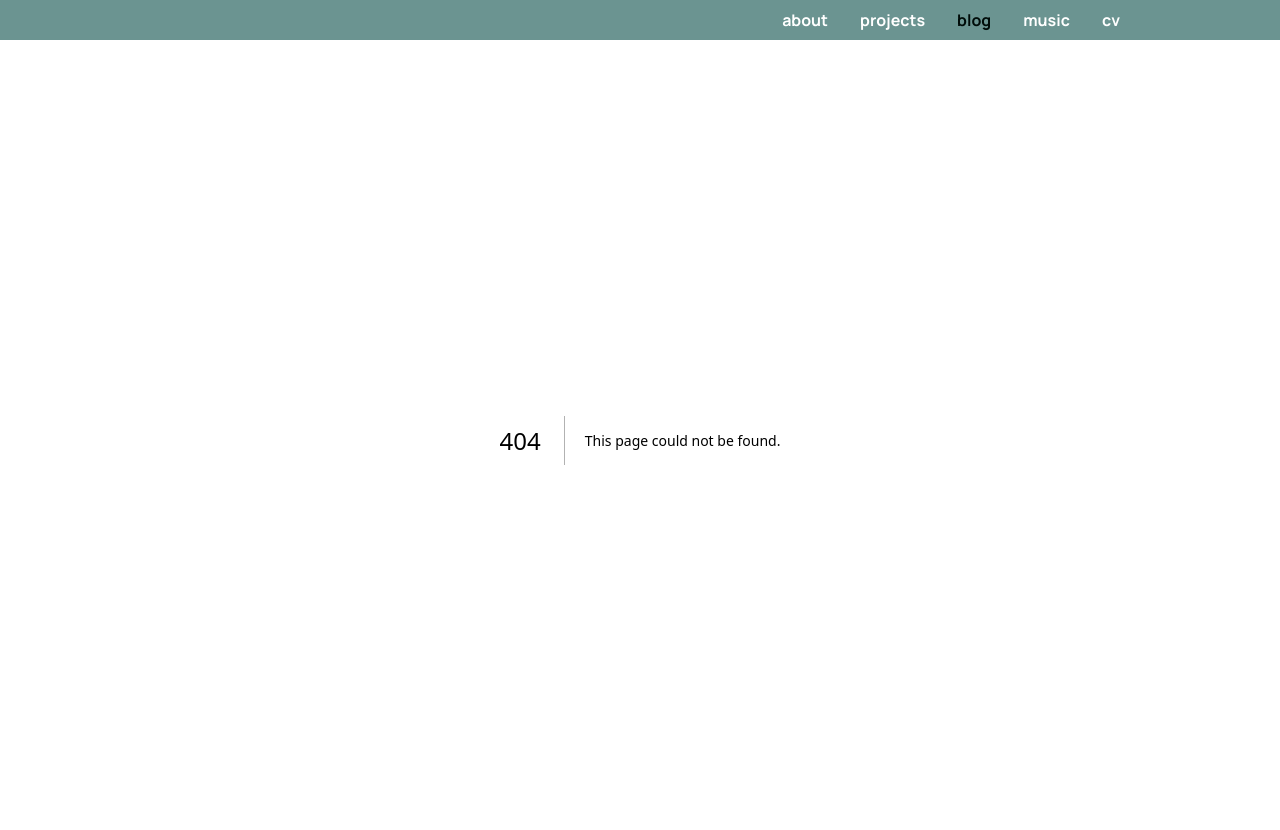
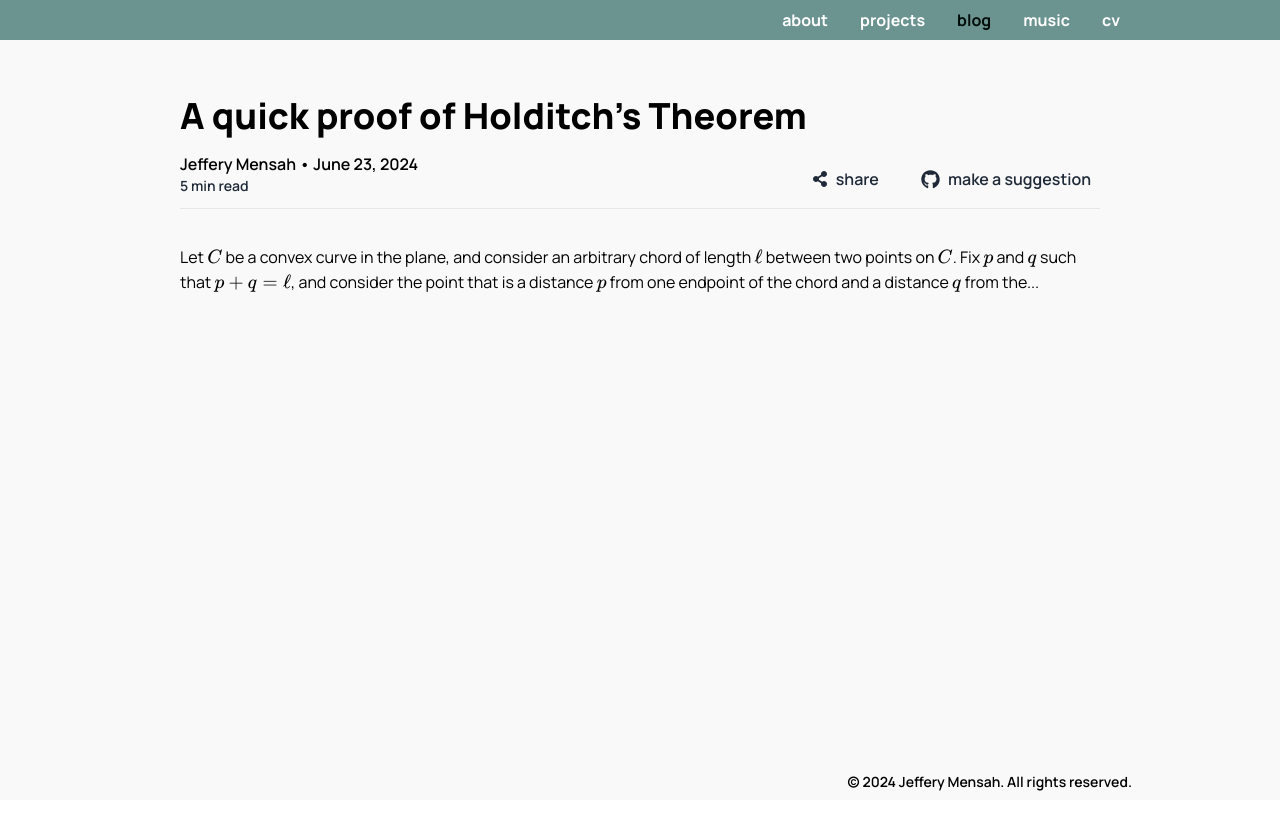
Before and after one commit to mensah-j/portfolio, a Next.js app: page /blog/a-quick-proof-of-holditchs-theorem in a window 1280 px wide. Before the commit this address had no page. Shown: the top 830 px of the page. After the commit the page ends 800 px from the top, so only its background shows below. Built offline with nearby package versions, Linux system fonts and the light colour scheme.

Commit message:
feat: add blog post page

```diff
--- /dev/null
+++ b/src/app/blog/[id]/_components/SectionPost/PostHeading.tsx
@@ -0,0 +1,48 @@
+import { formatDate, parseISO } from "date-fns";
+import Markdown from "react-markdown";
+import rehypeKatex from "rehype-katex";
+import rehypeRaw from "rehype-raw";
+import remarkMath from "remark-math";
+import { PostOptions } from "./PostOptions";
+
+export interface PostHeadingProps {
+  title: string;
+  author: string;
+  date: string;
+  length: string;
+}
+
+export function PostHeading(props: PostHeadingProps) {
+  return (
+    <div className="flex flex-col gap-4 pt-5 w-full">
+      <h1 className="text-4xl font-extrabold pt-5">
+        <Markdown
+          remarkPlugins={[remarkMath]}
+          rehypePlugins={[
+            () =>
+              rehypeKatex({
+                macros: {
+                  "\\abs": "|#1|",
+                },
+              }),
+            rehypeRaw,
+          ]}
+        >
+          {props.title}
+        </Markdown>
+      </h1>
+      <div className="flex flex-row justify-between items-end border-b pb-3">
+        <div className="flex flex-col shrink-0 font-semibold ">
+          <span>
+            {props.author} • {formatDate(parseISO(props.date), "MMMM d, yyyy")}
+          </span>
+          <span className="text-sm text-gray-800 font-semibold">
+            {props.length} read
+          </span>
+        </div>
+
+        <PostOptions />
+      </div>
+    </div>
+  );
+}
--- /dev/null
+++ b/src/app/blog/[id]/_components/SectionPost/PostOptions.tsx
@@ -0,0 +1,31 @@
+"use client";
+
+import { ShareDialog } from "@/app/_components/ShareDialog";
+import { useState } from "react";
+import { FaGithub, FaShareAlt } from "react-icons/fa";
+
+export function PostOptions() {
+  const [open, setOpen] = useState(false);
+  return (
+    <div className="w-full flex flex-row items-center justify-end gap-6 font-semibold">
+      <button
+        onClick={() => setOpen(true)}
+        className="flex flex-row items-center justify-center gap-2 text-gray-800 cursor-pointer hover:bg-[#bfd6d0] p-2 sm:pr-[9px] sm:pl-[9px] sm:pt-[5px] sm:pb-[5px] rounded-full"
+      >
+        <FaShareAlt size={16} />
+        share
+      </button>
+      <a
+        href="https://github.com/mensah-j/portfolio/discussions/new?category=general"
+        target="_blank"
+        rel="noopener noreferrer"
+        className="flex flex-row items-center gap-2 text-gray-800 cursor-pointer hover:bg-[#bfd6d0] p-2 sm:pr-[9px] sm:pl-[9px] sm:pt-[5px] sm:pb-[5px] rounded-full"
+      >
+        <FaGithub size={19} />
+        make a suggestion
+      </a>
+
+      <ShareDialog open={open} setOpen={setOpen} />
+    </div>
+  );
+}
--- /dev/null
+++ b/src/app/blog/[id]/_components/SectionPost/SectionPost.tsx
@@ -0,0 +1,38 @@
+import { Section } from "@/app/_components/Section";
+import Markdown from "react-markdown";
+import rehypeKatex from "rehype-katex";
+import rehypeRaw from "rehype-raw";
+import remarkMath from "remark-math";
+import { PostHeading } from "./PostHeading";
+
+export interface SectionPostProps {
+  title: string;
+  author: string;
+  date: string;
+  length: string;
+  content: string;
+}
+
+export function SectionPost(props: SectionPostProps) {
+  return (
+    <Section background="#f9f9f9" className="!pl-10 !pr-10" last>
+      <PostHeading {...props} />
+      <div className="pt-5">
+        <Markdown
+          remarkPlugins={[remarkMath]}
+          rehypePlugins={[
+            () =>
+              rehypeKatex({
+                macros: {
+                  "\\abs": "|#1|",
+                },
+              }),
+            rehypeRaw,
+          ]}
+        >
+          {props.content}
+        </Markdown>
+      </div>
+    </Section>
+  );
+}
--- /dev/null
+++ b/src/app/blog/[id]/_components/SectionPost/index.ts
@@ -0,0 +1,3 @@
+import { SectionPost } from "./SectionPost";
+
+export { SectionPost };
--- /dev/null
+++ b/src/app/blog/[id]/page.tsx
@@ -0,0 +1,38 @@
+import posts from "@lib/posts";
+
+import { notFound } from "next/navigation";
+import { getPost } from "./post";
+import { SectionPost } from "./_components/SectionPost";
+import { Footer } from "@/app/_components/Footer";
+
+interface PageProps {
+  params: {
+    id: string;
+  };
+}
+
+export function generateStaticParams() {
+  return posts.all.map((post) => ({
+    id: post.id,
+  }));
+}
+
+export default async function Page(props: PageProps) {
+  const currentPost = posts.get(props.params.id);
+  if (!currentPost) {
+    notFound();
+  }
+
+  return (
+    <main className="flex flex-col items-center grow">
+      <SectionPost
+        title={currentPost.title}
+        author="Jeffery Mensah"
+        date={currentPost.date}
+        length={currentPost.length}
+        content={await getPost(props.params.id)}
+      />
+      <Footer className="bg-[#f9f9f9]" />
+    </main>
+  );
+}
--- /dev/null
+++ b/src/app/blog/[id]/post.ts
@@ -0,0 +1,14 @@
+"use server";
+
+import { readFileSync } from "fs";
+import matter from "gray-matter";
+import path from "path";
+
+const postDirectory = path.join(process.cwd(), "posts");
+
+export async function getPost(id: string) {
+  const fullPath = path.join(postDirectory, `${id}.md`);
+  const fileContents = readFileSync(fullPath, "utf8");
+
+  return Promise.resolve(matter(fileContents).content);
+}
--- a/src/app/music/[id]/page.tsx
+++ b/src/app/music/[id]/page.tsx
@@ -3,6 +3,7 @@ import music from "@lib/music";
 import { MusicGallery } from "../_components/MusicGallery";
 import { SectionVideo } from "./_components/SectionVideo";
 import { notFound } from "next/navigation";
+import { Footer } from "@/app/_components/Footer";
 
 interface PageProps {
   params: {
@@ -21,6 +22,7 @@ export default function Page(props: PageProps) {
     <>
       <SectionVideo music={currentMusic} />
       <MusicGallery removeLabel music={music.all} />
+      <Footer className="bg-[#f4f4f4]" />
     </>
   );
 }
```
